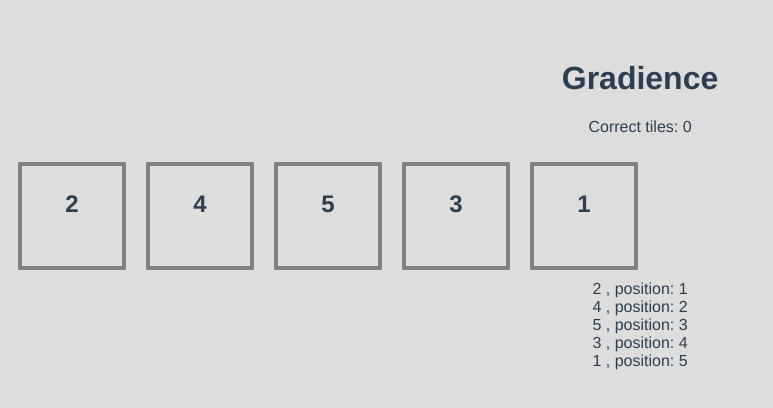
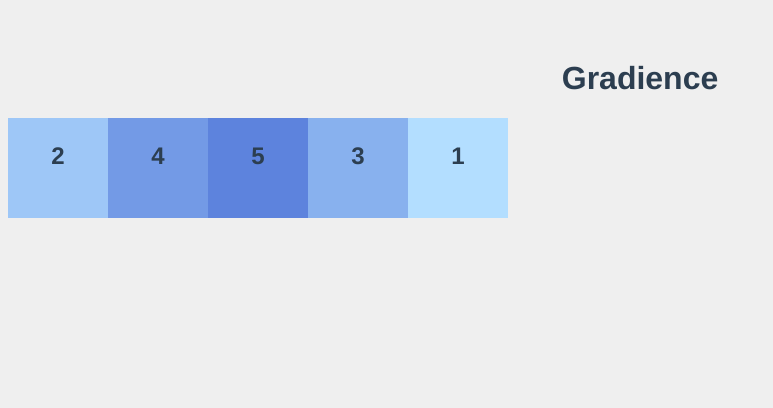
Before and after one commit to jadeleafmoon/gradiance, a Vue app: page / in a window 1280 px wide. Shown: the top 408 px of the page, without its empty margins (0-773 px from the left). Built offline with nearby package versions, Linux system fonts and the light colour scheme.

Commit message:
feat: add colors

```diff
--- a/src/App.vue
+++ b/src/App.vue
@@ -1,9 +1,9 @@
 <template>
   <h1>Gradience</h1>
 
-  <p> Correct tiles: {{ numberOfCorrectTiles }}</p>
+  <p v-show="debug"> Correct tiles: {{ numberOfCorrectTiles }}</p>
 
-  <h2 v-show="gameWon">You win! 😸</h2>
+
 
   <div class="grid">
     <Tile
@@ -13,7 +13,10 @@
     @toggle-tile="toggleTile(tile.id)"
     />
   </div>
-  <div class="debug" v-show="true">
+
+  <h2 v-show="gameWon">You win! 😸</h2>
+
+  <div class="debug" v-show="debug">
     <div
       class="debug-item"
       v-for="tile in tiles"
@@ -33,14 +36,15 @@ export default {
   components: { Tile },
   data() {
     return {
+      debug: false,
       selectedTiles: [],
       tiles: [
-        { number: 0, position: 0, isSelected: false, id: 0},
-        { number: 2, position: 1, isSelected: false, id: 2},
-        { number: 4, position: 2, isSelected: false, id: 4},
-        { number: 5, position: 3, isSelected: false, id: 5},
-        { number: 3, position: 4, isSelected: false, id: 3},
-        { number: 1, position: 5, isSelected: false, id: 1},
+        { number: 0, position: 0, isSelected: false, color: "black", id: 0},
+        { number: 2, position: 1, isSelected: false, color: "#9ec7f7", id: 2},
+        { number: 4, position: 2, isSelected: false, color: "#739ae6", id: 4},
+        { number: 5, position: 3, isSelected: false, color: "#5d83dd", id: 5},
+        { number: 3, position: 4, isSelected: false, color: "#88b1ee", id: 3},
+        { number: 1, position: 5, isSelected: false, color: "#b3deff", id: 1},
       ],
     }
   },
@@ -86,7 +90,6 @@ export default {
   },
   computed: {
     numberOfCorrectTiles() {
-      console.log("inside numberOfCorrectTiles")
       let counter = 0;
       for (let i = 1; i < this.tiles.length; i++) {
         const tile = this.tiles[i];
@@ -113,7 +116,7 @@ export default {
 }
 
 body {
-  background: #ddd;
+  background: #efefef;
 }
 
 .grid {
--- a/src/components/Tile.vue
+++ b/src/components/Tile.vue
@@ -3,6 +3,7 @@
     v-show="tile.id !== 0"
     @click="toggleTile(tile)"
     :class="{ 'tile': true, 'selected': tile.isSelected }"
+    :style="{ backgroundColor: tile.color }"
     draggable="true"
   >
     <p class="number"> {{ tile.number }}</p>
@@ -32,16 +33,15 @@ export default {
 .tile {
   width: 100px;
   height: 100px;
-  border: 4px solid gray;
-  margin: 10px
 }
 
 .tile:hover {
-  border: 4px solid lightblue;
+  transform: scale(1.2);
   cursor: pointer;
 }
 
 .tile.selected {
+  transform: scale(1.2);
   background-color: lightblue;
   border-color: lightblue;
 }
```
